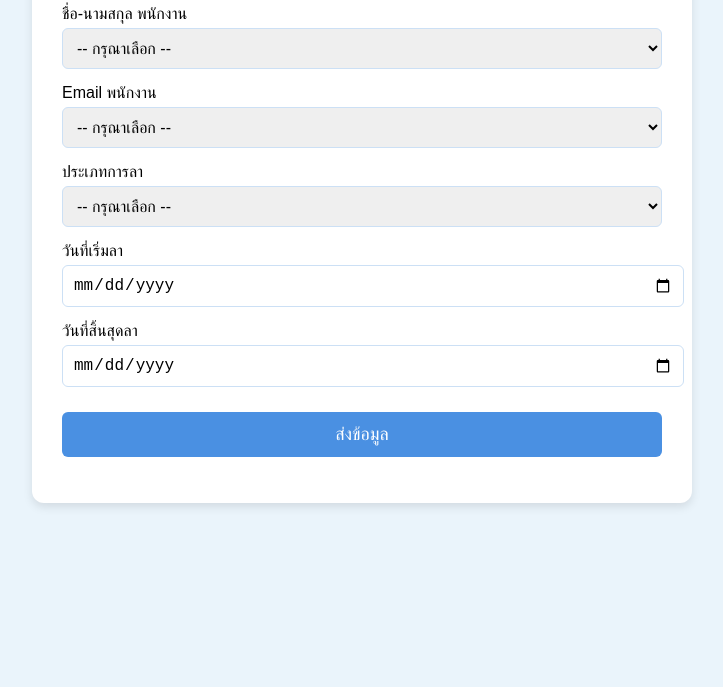
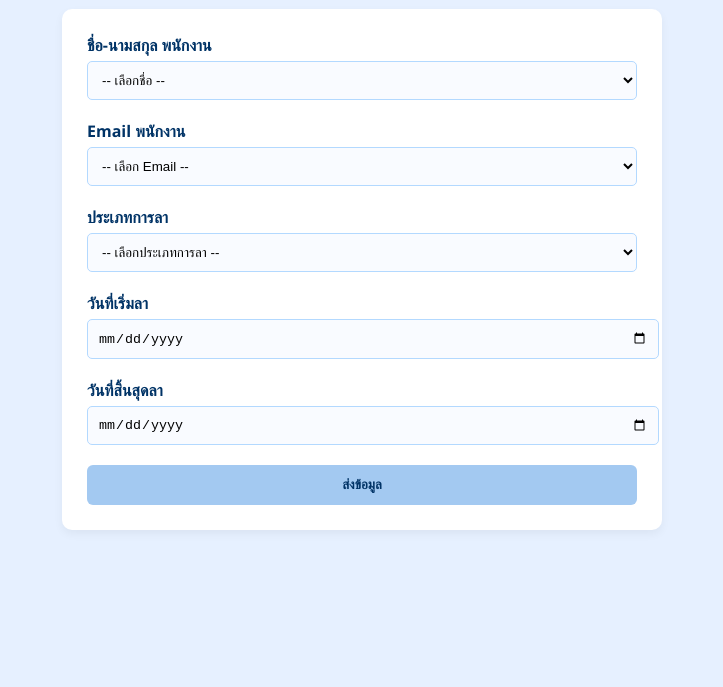
Before and after one commit to kwanghamty/aa-hr-work, a plain HTML site: page index.html in a window 1280 px wide. Shown: the part 113-800 px from the top of the page, without its empty margins (278-1001 px from the left). Drawn offline with Linux system fonts and the light colour scheme.

Commit message:
Update index.html

```diff
--- a/index.html
+++ b/index.html
@@ -1,61 +1,65 @@
 <!DOCTYPE html>
 <html lang="th">
 <head>
-    <meta charset="UTF-8" />
-    <meta name="viewport" content="width=device-width, initial-scale=1.0"/>
+  <meta charset="UTF-8">
+  <meta name="viewport" content="width=device-width, initial-scale=1">
   <title>ระบบลางานออนไลน์</title>
   <style>
     body {
-        background-color: #eaf4fb;
-        font-family: 'Sarabun', sans-serif;
-        margin: 0;
+      background-color: #e6f0ff;
+      color: #003366;
+      font-family: 'Segoe UI', sans-serif;
       padding: 20px;
     }
-      .container {
-        background: white;
-        max-width: 600px;
+    h1 {
+      text-align: center;
+      color: #003366;
+      margin-bottom: 30px;
+    }
+    form {
+      max-width: 550px;
       margin: auto;
-        padding: 30px;
-        border-radius: 12px;
-        box-shadow: 0 4px 10px rgba(0,0,0,0.1);
-      }
-      h2 {
-        text-align: center;
-        color: #4a90e2;
+      background: #ffffff;
+      padding: 25px;
+      border-radius: 10px;
+      box-shadow: 0 4px 10px rgba(0, 0, 0, 0.05);
     }
     label {
-        margin-top: 15px;
+      margin-bottom: 5px;
       display: block;
-        font-weight: 500;
+      font-weight: bold;
     }
-      select, input[type="date"], input[type="email"] {
+    select, input {
+      display: block;
       width: 100%;
+      margin-bottom: 20px;
       padding: 10px;
-        border: 1px solid #cce0f5;
-        border-radius: 6px;
-        font-size: 16px;
-        margin-top: 5px;
+      border: 1px solid #b3d9ff;
+      border-radius: 5px;
+      background-color: #f9fbff;
     }
     button {
-        margin-top: 25px;
-        width: 100%;
+      background-color: #a3c9f1;
+      color: #003366;
       padding: 12px;
-        background-color: #4a90e2;
       border: none;
       border-radius: 6px;
-        color: white;
-        font-size: 18px;
+      width: 100%;
+      font-weight: bold;
       cursor: pointer;
+      transition: background 0.3s;
+    }
+    button:hover {
+      background-color: #8dbbe5;
     }
   </style>
 </head>
 <body>
-    <div class="container">
-      <h2>ระบบลางานออนไลน์</h2>
-      <form id="leaveForm">
+  <h1>ระบบลางานออนไลน์</h1>
+  <form action="https://script.google.com/macros/s/AKfycby3XXlVIDplOJWPuDB65oFq1W6Tc08SMg5x3rW4FmvgSvhWdVdS71HZiZJuyv9dm1oo/exec" method="POST">
     <label>ชื่อ-นามสกุล พนักงาน</label>
     <select name="fullname" required>
-          <option value="">-- กรุณาเลือก --</option>
+      <option value="">-- เลือกชื่อ --</option>
       <option>อารีวรรณ แก้วดวงดี</option>
       <option>อัจฉริยาพร เอียงประยูร</option>
       <option>อินทิรา อินทรโสภา</option>
@@ -72,7 +76,7 @@
 
     <label>Email พนักงาน</label>
     <select name="email" required>
-          <option value="">-- กรุณาเลือก --</option>
+      <option value="">-- เลือก Email --</option>
       <option>areewan.aapg@gmail.com</option>
       <option>adchriyaporn.aapg@gmail.com</option>
       <option>inthira.aapg@gmail.com</option>
@@ -85,8 +89,8 @@
     </select>
 
     <label>ประเภทการลา</label>
-        <select name="leavetype" required>
-          <option value="">-- กรุณาเลือก --</option>
+    <select name="leaveType" required>
+      <option value="">-- เลือกประเภทการลา --</option>
       <option>ลาป่วย-มีใบรับรองแพทย์</option>
       <option>ลาป่วย-ไม่มีใบรับรองแพทย์</option>
       <option>ลากิจ</option>
@@ -95,39 +99,12 @@
     </select>
 
     <label>วันที่เริ่มลา</label>
-        <input type="date" name="startdate" required>
+    <input type="date" name="startDate" required>
 
     <label>วันที่สิ้นสุดลา</label>
-        <input type="date" name="enddate" required>
+    <input type="date" name="endDate" required>
 
     <button type="submit">ส่งข้อมูล</button>
   </form>
-
-      <p id="response" style="color: green; text-align: center; margin-top: 15px;"></p>
-    </div>
-
-    <script>
-      const form = document.getElementById("leaveForm");
-      form.addEventListener("submit", async (e) => {
-        e.preventDefault();
-        const formData = new FormData(form);
-        const params = new URLSearchParams();
-        for (const pair of formData.entries()) {
-          params.append(pair[0], pair[1]);
-        }
-
-        const response = await fetch("https://script.google.com/macros/s/AKfycbwNreUtTPaeTXcxY34tiNzG0BH-B1CGA4JT5ChrzRqZ3-m0QeW5EWP86p5RQUkLCTqS/exec", {
-          method: "POST",
-          body: params,
-        });
-
-        if (response.ok) {
-          document.getElementById("response").textContent = "ส่งข้อมูลเรียบร้อยแล้ว ✅";
-          form.reset();
-        } else {
-          document.getElementById("response").textContent = "เกิดข้อผิดพลาดในการส่งข้อมูล ❌";
-        }
-      });
-    </script>
 </body>
 </html>
```
Lines whose indentation alone changed are shown as unchanged.
